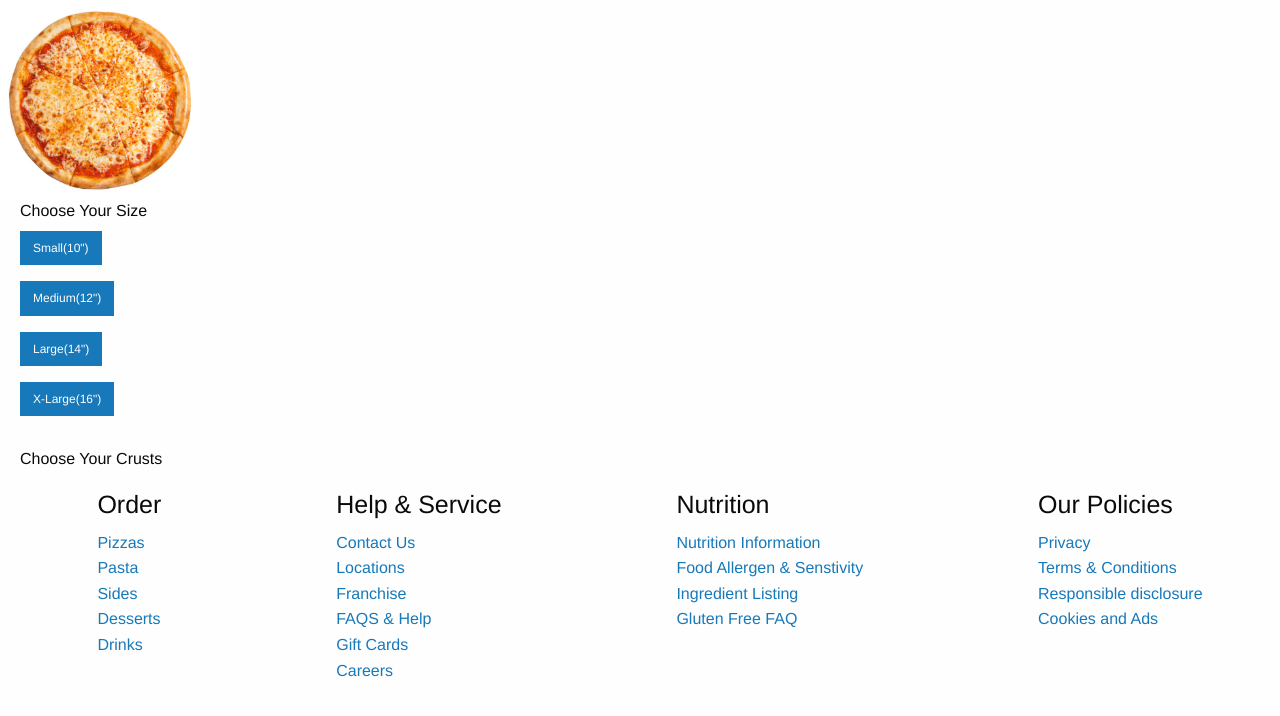
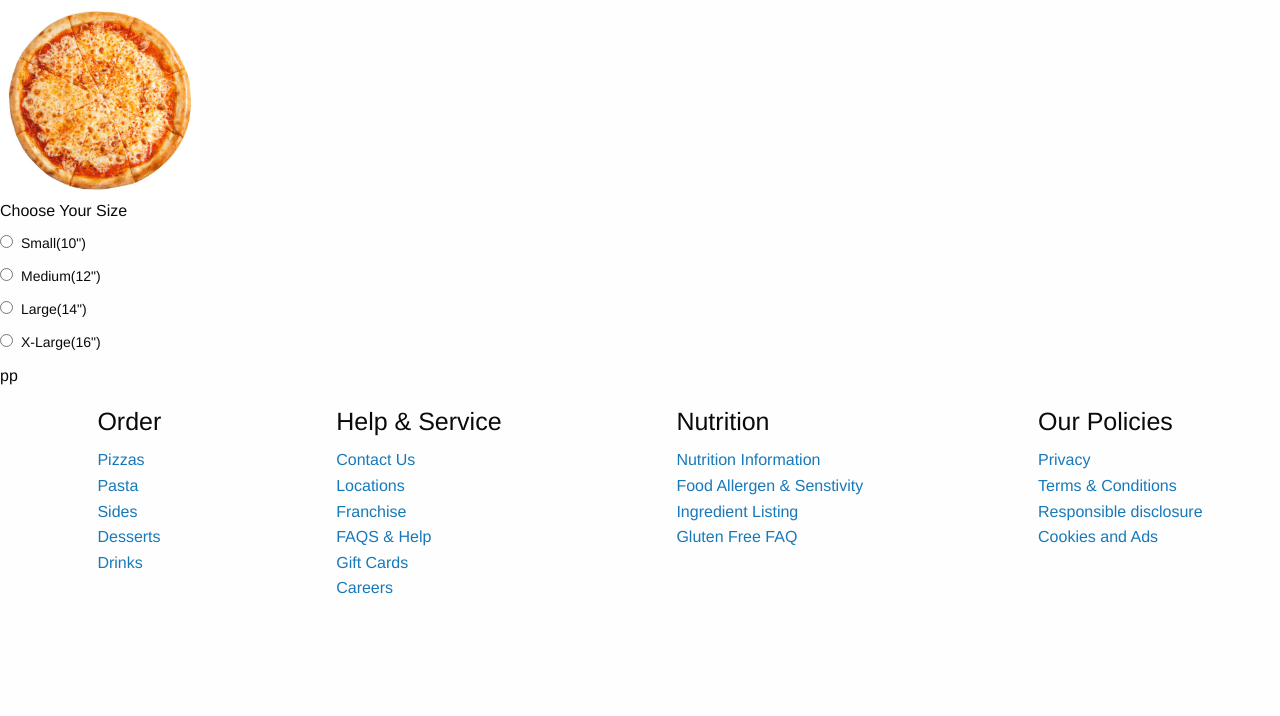
Before and after one commit to Akshatkumar4433/PizzaPub, a Node server app: page /pizzabuilder in a window 1280 px wide. Shown: the part 62-778 px from the top of the page. Run offline with Node 20, Linux system fonts and the light colour scheme; some libraries are stand-ins or nearby versions.

Commit message:
grid issues

```diff
--- a/views/pages/pizzabuilder.ejs
+++ b/views/pages/pizzabuilder.ejs
@@ -1,26 +1,27 @@
-<div class="">
-  <div class="progress-bar">
+  <div class="row">
     <div class = 'pizza-image'>
       <img src="images/pizza.jpg" alt="pizza" id = 'pizza-image'>
     </div>
   </div>
-  <div class="customizations">
-    <div id = 'panel0' class = 'custom'>
-      <div class="custom-box">
-        <ul>
-          <li><h4>Choose Your Size</h4></li>
-          <li><a href="#" class = 'button small'>Small(10")</a></li>
-          <li><a href="#" class = 'button small'>Medium(12")</a></li>
-          <li><a href="#" class = 'button small'>Large(14")</a></li>
-          <li><a href="#" class = 'button small'>X-Large(16")</a></li>
-        </ul>
+<form>
+<div class="row">
+  <div class="small-12 columns">
+      <label><h6>Choose Your Size</h6></label>
+      <div class="row">
+        <input type="radio" name="pizzaSize" value="small" id = 'smallSize'><label for="smallSize">Small(10")</label>
       </div>
-      <div class="custom-box">
-        <ul>
-          <li><h4>Choose Your Crusts</h4></li>
-
-        </ul>
-      </div>
-    </div>
+       <div class="row">
+        <input type="radio" name="pizzaSize" value="medium" id = 'mediumSize'><label for="mediumSize">Medium(12")</label>
+       </div>
+         <div class="row">
+           <input type="radio" name="pizzaSize" value="large" id = 'largeSize'><label for="largeSize">Large(14")</label>
+         </div>
+        <div class="row">
+          <input type="radio" name="pizzaSize" value="xlarge" id = 'xlargeSize'><label for="xlargeSize">X-Large(16")</label>
+        </div>
+     </div>
+     <div class="small-12 columns">
+       <p>pp</p>
+       </div>
   </div>
-</div>
+</form>
```
